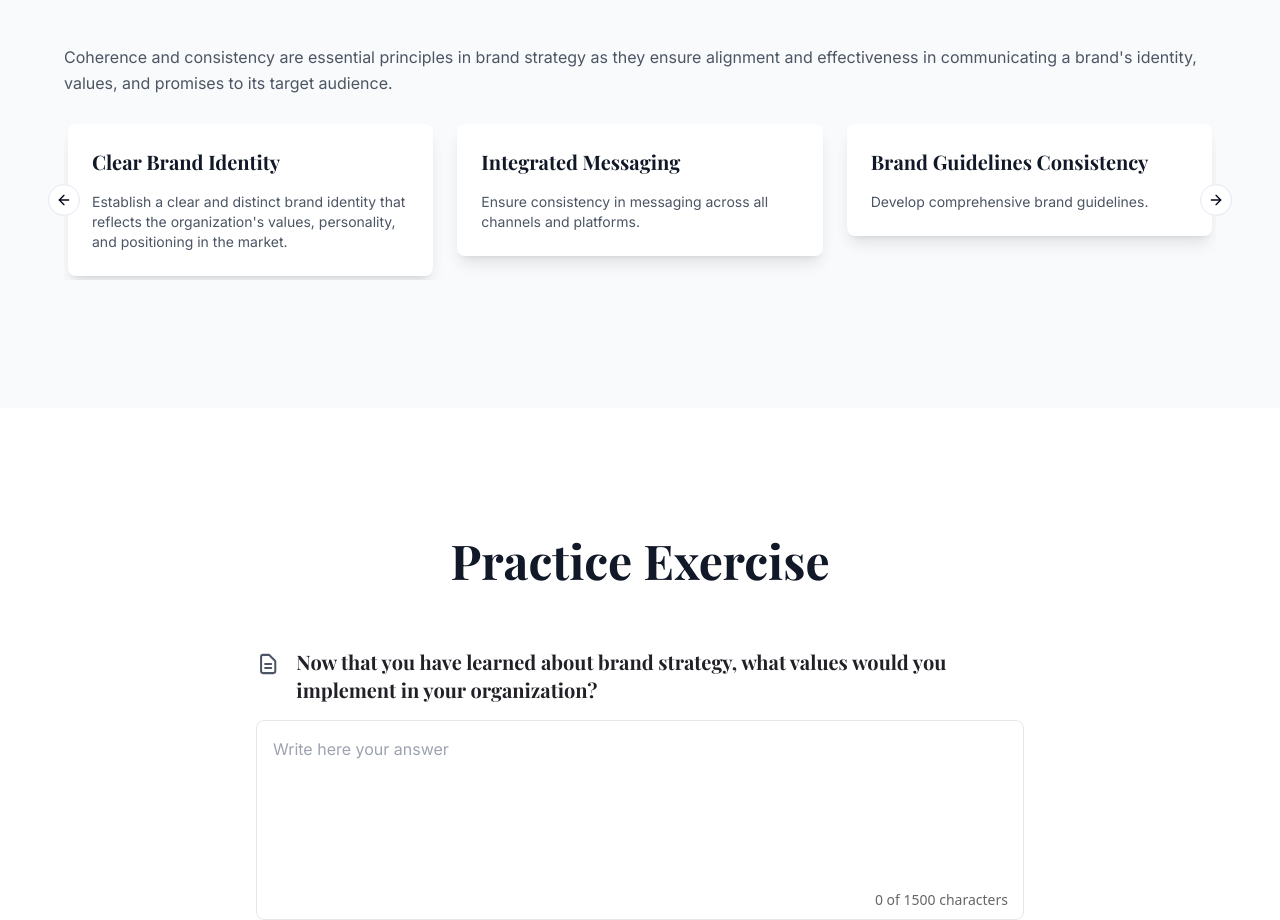
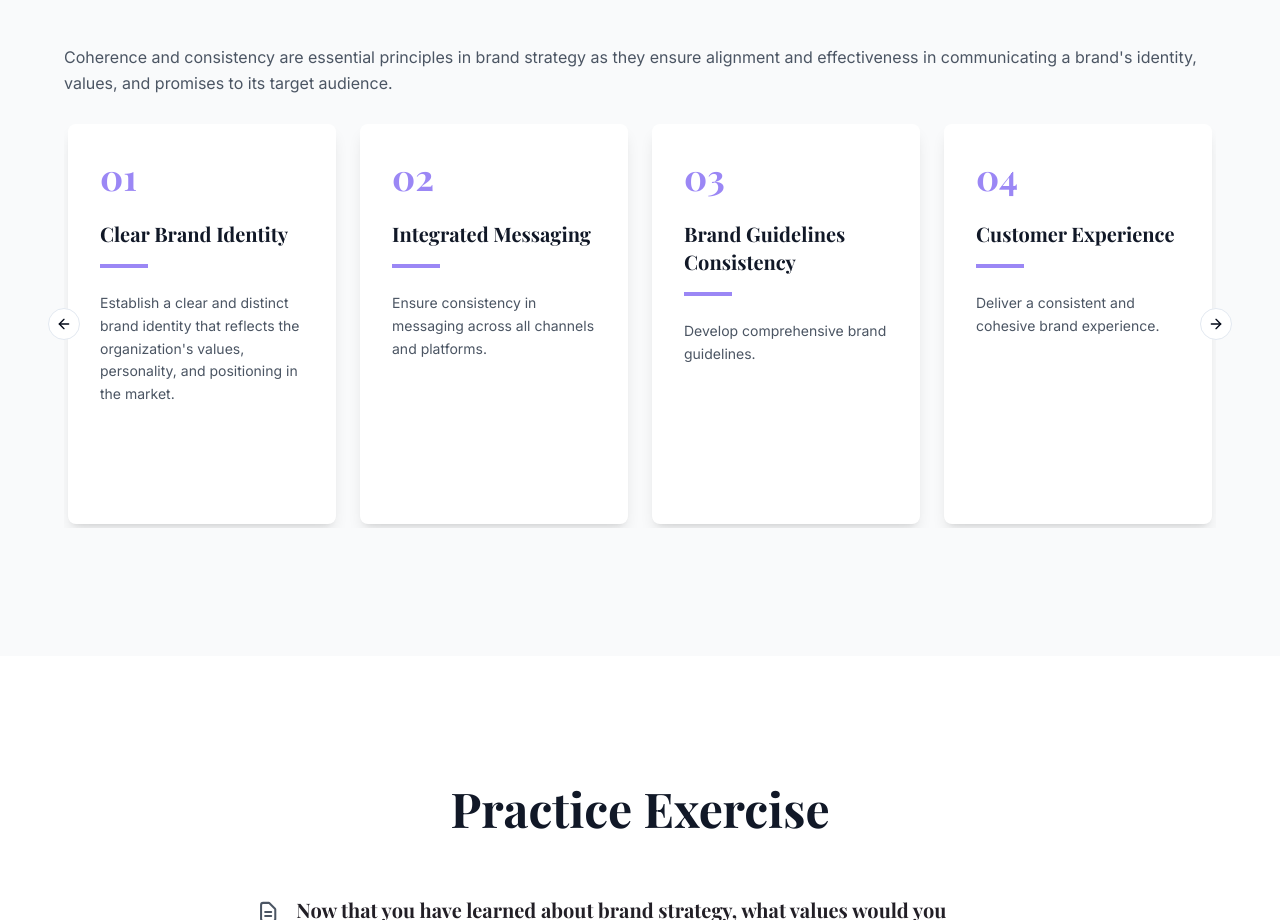
Before and after one commit to Gadelreal/learniverse-responsive, a React (Vite) app: page / in a window 1280 px wide. Shown: the part 3738-4658 px from the top of the page. Built offline with nearby package versions, Linux system fonts and the light colour scheme.

Commit message:
Refactor carousel card layout
Modify carousel to use a vertical layout and improve card appearance.

```diff
--- a/src/pages/Index.tsx
+++ b/src/pages/Index.tsx
@@ -214,14 +214,18 @@ const Index = () => {
                 >
                   <CarouselContent className="-ml-2 md:-ml-4">
                     {BrandStrategyCards.map((card, index) => (
-                      <CarouselItem key={index} className="pl-2 md:pl-4 md:basis-1/2 lg:basis-1/3">
-                        <div className="p-1">
-                          <Card className="bg-white border-none shadow-lg hover:shadow-xl transition-shadow duration-300">
-                            <CardContent className="p-6">
+                      <CarouselItem key={index} className="pl-2 md:pl-4 md:basis-1/3 lg:basis-1/4">
+                        <div className="p-1 h-full">
+                          <Card className="bg-white border-none shadow-lg hover:shadow-xl transition-all duration-300 transform hover:-translate-y-1 h-[400px] flex flex-col">
+                            <CardContent className="p-8 flex flex-col h-full">
+                              <div className="mb-6 text-primary text-4xl font-bold font-playfair">
+                                {String(index + 1).padStart(2, '0')}
+                              </div>
                               <h3 className="font-playfair text-xl font-bold mb-4 text-gray-900">
                                 {card.title}
                               </h3>
-                              <p className="font-inter text-gray-600 text-sm">
+                              <div className="w-12 h-1 bg-primary mb-6"></div>
+                              <p className="font-inter text-gray-600 text-sm leading-relaxed flex-grow">
                                 {card.description}
                               </p>
                             </CardContent>
```
